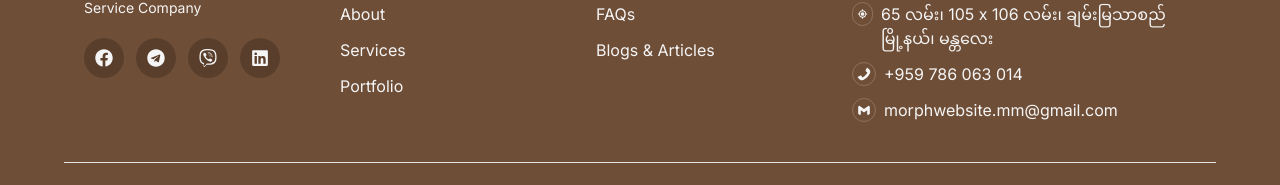
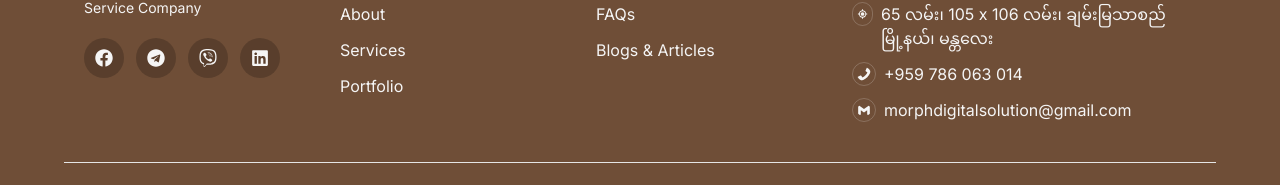
Before and after one commit to MorphDigitalSolution/morph-digital-solution, a Next.js app: page / in a window 1280 px wide. Shown: the part 4987-5172 px from the top of the page. Built offline with nearby package versions, Linux system fonts and the light colour scheme.

Commit message:
v 2.12 - ph email update

```diff
--- a/app/components/Services.jsx
+++ b/app/components/Services.jsx
@@ -164,7 +164,7 @@ function Services() {
             </div>
             <div className="col-span-3 flex justify-end">
               <a
-                href="tel:+959786063014"
+                href="tel:+959940004046"
                 className="bg-white text-black rounded-full py-3 px-5 hover:bg-amber-800 hover:text-neutral-100 duration-300"
               >
                 Make appointment
--- a/app/contact/components/Info.jsx
+++ b/app/contact/components/Info.jsx
@@ -96,7 +96,7 @@ function ContactInfo() {
                   </div>
                 </div>
                 <div className="text-[#6F4E37b1]">
-                  morphwebsite.mm@gmail.com
+                  morphdigitalsolution@gmail.com
                 </div>
                 {/* <div className="text-[#6F4E37b1]">domain@company.com</div> */}
               </div>
--- a/app/services/components/Services.jsx
+++ b/app/services/components/Services.jsx
@@ -109,7 +109,7 @@ function Services() {
             </div>
             <div className="col-span-3 flex justify-end">
               <a
-                href="tel:+959786063014"
+                href="tel:+959940004046"
                 className="bg-white text-black rounded-full py-3 px-5 hover:bg-amber-700 hover:text-neutral-100 duration-300"
               >
                 Make appointment
--- a/components/Footer.jsx
+++ b/components/Footer.jsx
@@ -99,16 +99,16 @@ function Footer() {
                   <BiCurrentLocation className=" border border-neutral-50/20 p-1 text-2xl rounded-full" />
                   65 လမ်း၊ 105 x 106 လမ်း၊ ချမ်းမြသာစည်မြို့နယ်၊ မန္တလေး
                 </div>
-                <a href="tel:+959786063014" className="flex gap-2">
+                <a href="tel:+959940004046" className="flex gap-2">
                   <FaPhone className=" border border-neutral-50/20 p-1 text-2xl rounded-full" />
                   +959 786 063 014
                 </a>
                 <a
-                  href="mailto:morphwebsite.mm@gmail.com"
+                  href="mailto:morphdigitalsolution@gmail.com"
                   className="flex gap-2"
                 >
                   <BiLogoGmail className=" border border-neutral-50/20 p-1 text-2xl rounded-full" />
-                  morphwebsite.mm@gmail.com
+                  morphdigitalsolution@gmail.com
                 </a>
               </div>
             </div>
--- a/components/Header.jsx
+++ b/components/Header.jsx
@@ -91,7 +91,7 @@ function Header() {
               <a href="https://t.me/myanmardigitalmarketing" className="">
                 <FaTelegram className="text-lg hover:text-amber-600" />
               </a>
-              <a href="mailto:morphwebsite.mm@gmail.com" className="">
+              <a href="mailto:morphdigitalsolution@gmail.com" className="">
                 <BiLogoGmail className="text-lg hover:text-amber-600" />
               </a>
               <a
@@ -108,7 +108,7 @@ function Header() {
               </a>
             </div>
             <a
-              href="tel:+959786063014"
+              href="tel:+959940004046"
               className="bg-amber-600 text-center hover:bg-amber-700 duration-300 text-neutral-100 py-3 text-sm px-7 font-semibold rounded-full uppercase"
             >
               Let's talk
@@ -116,7 +116,7 @@ function Header() {
           </div>
           <div className="lg:hidden flex items-center gap-2">
             <a
-              href="tel:+959786063014"
+              href="tel:+959940004046"
               className="py-2 text-xs px-4 rounded-full bg-amber-700 text-neutral-100"
             >
               Let's Talk
```
